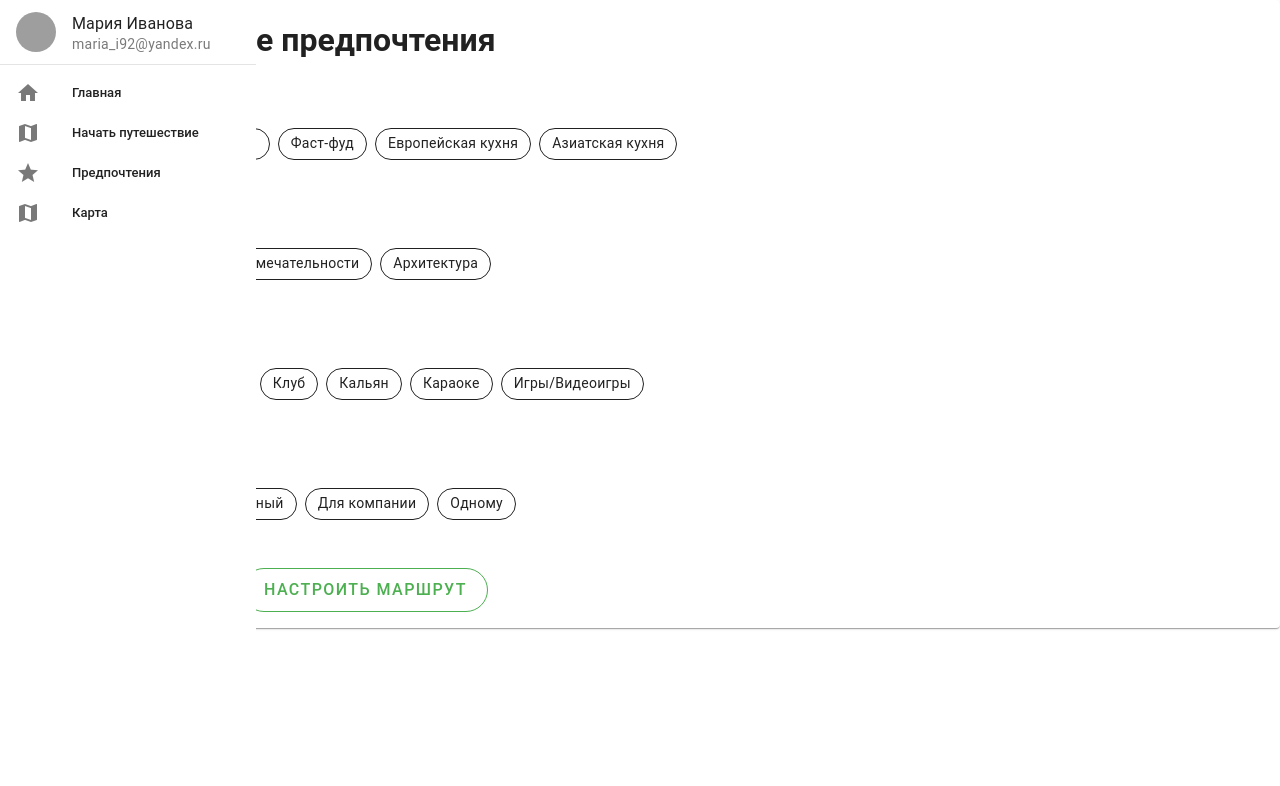
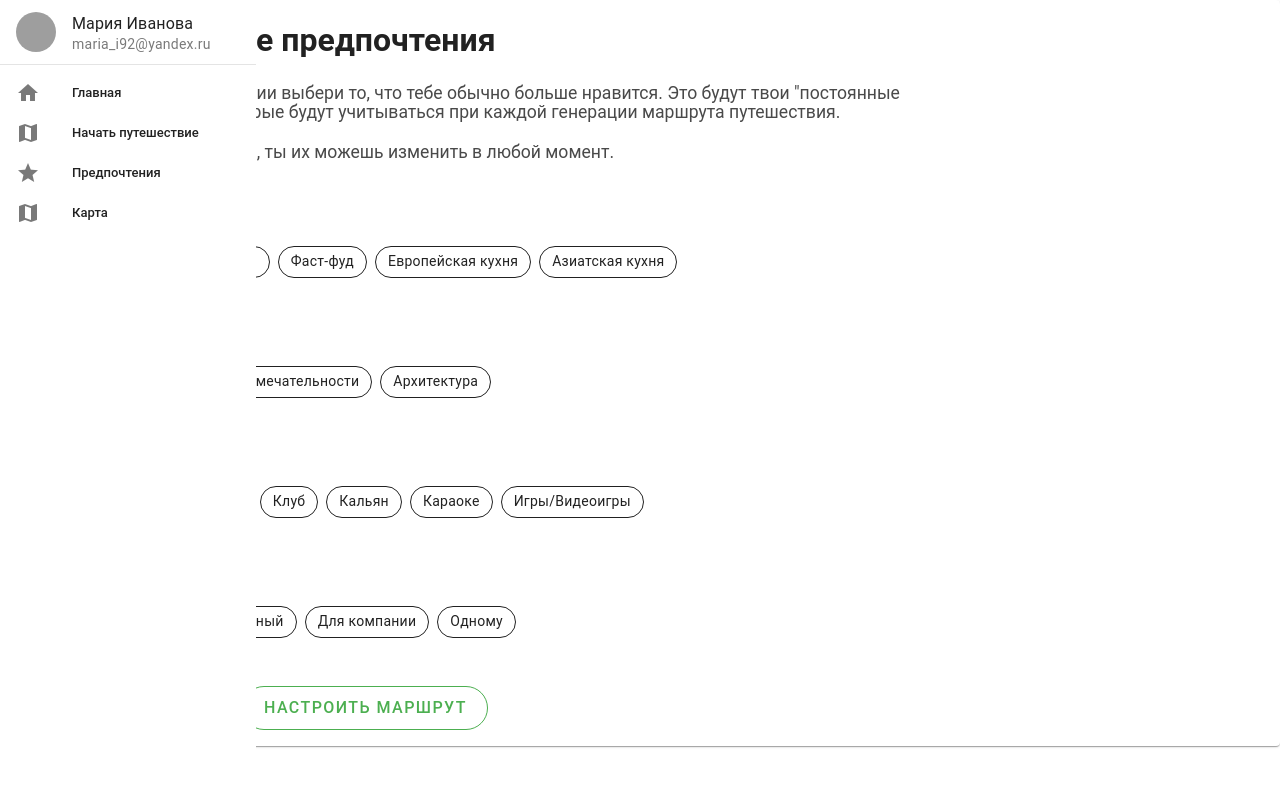
Before and after one commit to Steindvart/Personalized_routes_2GIS, a Nuxt app in the folder frontend/: page /preferences in a window 1280 px wide. Shown: the top 786 px of the page. Built offline with nearby package versions, Linux system fonts and the light colour scheme; grey boxes are pictures that could not be loaded.

Commit message:
(dev) - preferences desc, better colors.

```diff
--- a/frontend/pages/index.vue
+++ b/frontend/pages/index.vue
@@ -46,21 +46,21 @@ export default {
 
 <style scoped>
 .full-width-container {
-  max-width: 100%;
   padding: 0;
   background-color: #f5f5f5;
 }
 
 .headline {
   font-size: 2.3rem;
-  color: #424242;
+  color: #222222;
 }
 
 .description {
   font-size: 1.1rem;
   line-height: 1.6;
   margin: 20px 0;
-  color: #757575;
+  color: #6b6b6b;
+  font-family: 'Roboto', sans-serif;
 }
 
 v-divider {
--- a/frontend/pages/preferences.vue
+++ b/frontend/pages/preferences.vue
@@ -1,6 +1,12 @@
 <template>
   <div class="preferences-group-container">
     <h1>Постоянные предпочтения</h1>
+    <p class="description">
+      ✅ В каждой категории выбери то, что тебе обычно больше нравится. Это будут твои "постоянные предпочтения", которые будут учитываться при каждой генерации маршрута путешествия.
+    </p>
+    <p class="description">
+      😉 Но, не переживай, ты их можешь изменить в любой момент.
+    </p>
     <preferences-section
       title="Еда"
       :items="foodItems"
@@ -121,3 +127,14 @@ export default {
   },
 };
 </script>
+
+<style scoped>
+.description {
+  font-size: 1.1rem;
+  line-height: 1.1;
+  margin: 20px 0;
+  color: #494949;
+  max-width: 75%;
+}
+
+</style>
```
